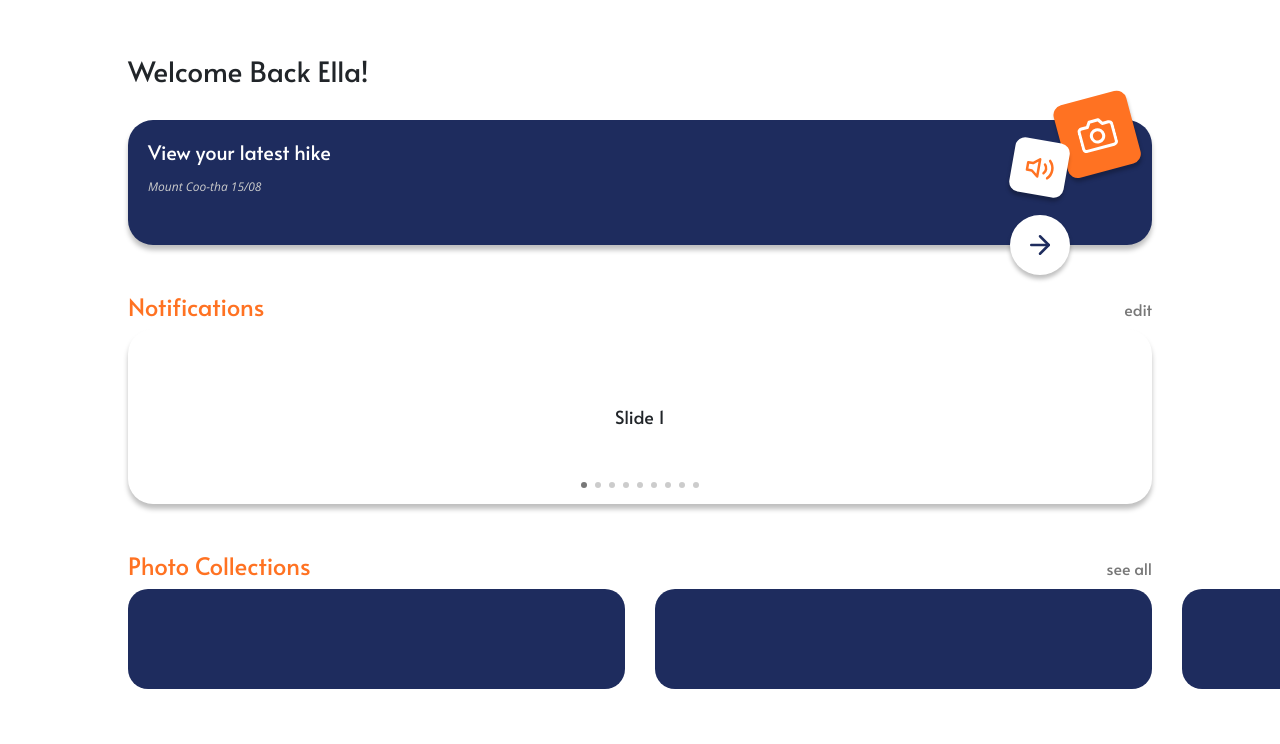
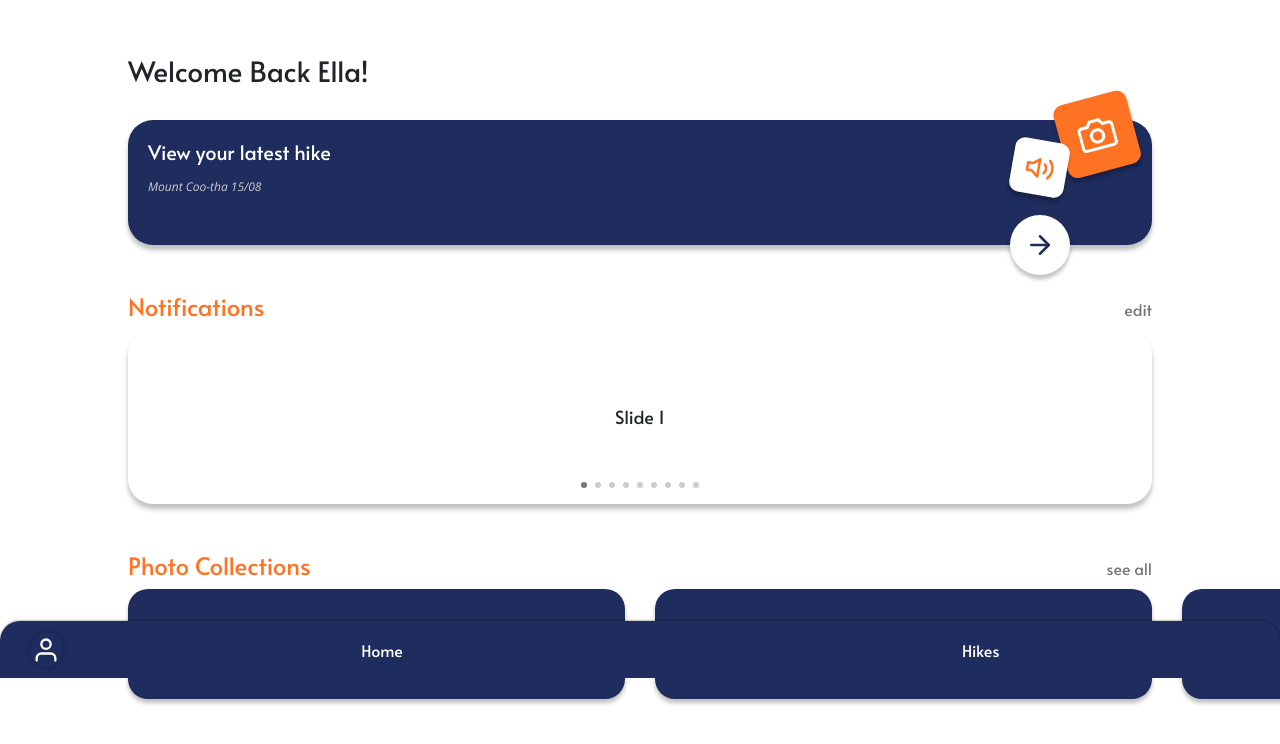
Before and after one commit to Turing-DECO3801/hiking-memory-frontend, a React (Create React App) app: page / in a window 1280 px wide. Shown: the part 122-866 px from the top of the page. Built offline with nearby package versions, Linux system fonts and the light colour scheme.

Commit message:
Changed navbar

```diff
--- a/src/components/layout/Navbar/Navbar.scss
+++ b/src/components/layout/Navbar/Navbar.scss
@@ -3,34 +3,52 @@
 nav {
     width: 100%;
     position: fixed;
+    left: 0;
     bottom: 0;
     height: 57px;
 
     display: flex;
-    justify-content: space-around;
     align-items: center;
-    box-shadow: 0px -1px 2px grey;
-    background-color: $dark-blue;
     border-top-left-radius: 20px;
     border-top-right-radius: 20px;
+    box-shadow: 0px -1px 2px $low-opacity-black;
+    background-color: $dark-blue;
     z-index: 100;
 }
 
 nav button {
     width: 50px;
-    font-size: 11px;
+    font-size: 16px;
     border: none;
-    height: 100%;
     background: none;
     display: flex;
     flex-direction: column;
     align-items: center;
     justify-content: center;
-    color: rgb(255, 255, 255);
-    text-shadow: 1px 1px rgb(0, 0, 0)
+    color: $white;
 }
 
-.icon {
-    font-size: 25px;
-    margin-bottom: 5px;
+.user-border {
+    position: relative;
+    display: flex;
+    justify-content: center;
+    align-items: center;
+    height: 35px;
+    width: 35px;
+    border-radius: 100%;
+    box-shadow: 0px 0px 5px $low-opacity-black;
+    margin: 20px;
+    margin-left: 30px;
 }
+
+.user-border .user-icon {
+    font-size: 28px;
+    color: $white;
+}
+
+.pages {
+    width: 100%;
+    display: flex;
+    justify-content: space-around;
+    align-items: center;
+}
--- a/src/components/layout/Navbar/Navbar.tsx
+++ b/src/components/layout/Navbar/Navbar.tsx
@@ -9,18 +9,20 @@ const Navbar = () => {
 
   return (
     <nav>
-        <button>
-        <FiUser className="icon"/>
-          Account
-        </button>
-        <button>
-          <FaCalendarCheck className="icon"/>
-          Memories
-        </button>
-        <button>
-          <FaMountain className="icon"/>
-          Hikes
-        </button>
+        <div className="user-border">
+          <FiUser className="user-icon"/>
+        </div>
+        {/* Account */}
+        <div className="pages">
+          <button>
+            {/* <FaCalendarCheck className="icon"/> */}
+            Home
+          </button>
+          <button>
+            {/* <FaMountain className="icon"/> */}
+            Hikes
+          </button>
+        </div>
     </nav>
   );
 };
--- a/src/pages/Home/Home.tsx
+++ b/src/pages/Home/Home.tsx
@@ -14,6 +14,7 @@ const Home = () => {
 
   return (
     <div className="home">
+      <Navbar />
       <br />
       <br />
       <h3>Welcome Back {getName()}!</h3>
--- a/src/pages/Home/PhotoCollection/PhotoCollection.scss
+++ b/src/pages/Home/PhotoCollection/PhotoCollection.scss
@@ -2,7 +2,7 @@
 
 .photo-collection {
     width: 100%;
-    height: 100px;
+    height: 110px;
 
     display: flex;
     justify-content: center;
@@ -45,4 +45,5 @@
     height: 100%;
     background: $dark-blue;
     border-radius: 20px;
+    box-shadow: 0px 4px 4px $low-opacity-black;
 }
```
